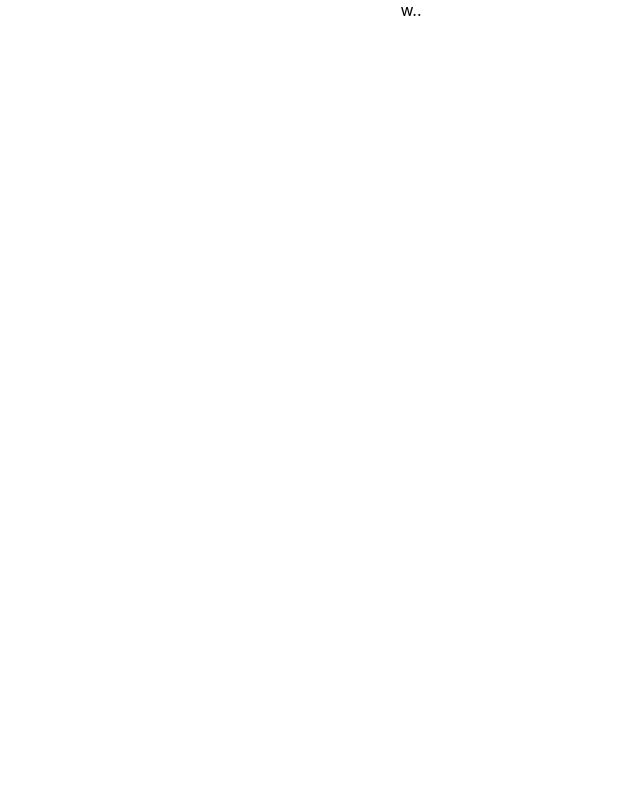
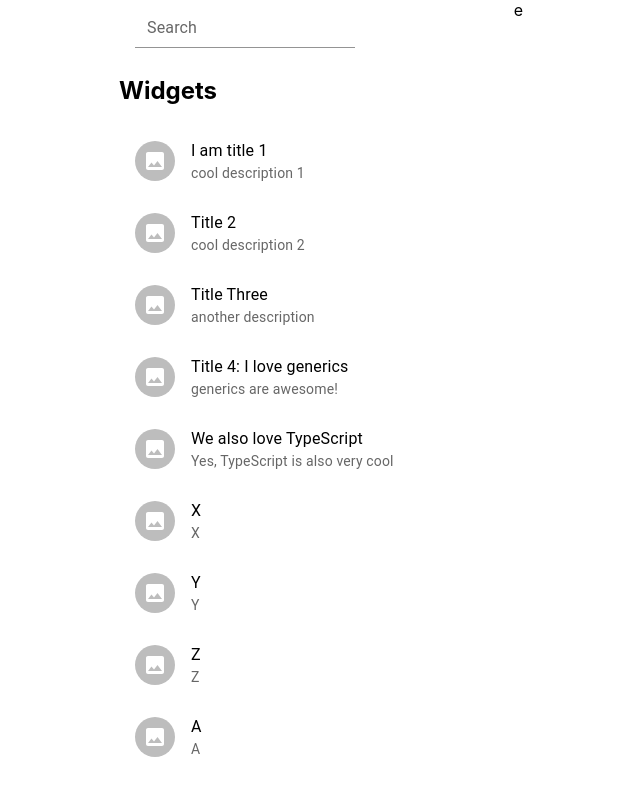
Before and after one commit to carlosavellar/tsx-generic-search, a React (Create React App) app: page / in a window 1280 px wide. Shown: the top 787 px of the page, without its empty margins (229-869 px from the left). Built offline with nearby package versions, Linux system fonts and the light colour scheme.

Commit message:
Search input

```diff
--- a/src/App.tsx
+++ b/src/App.tsx
@@ -1,9 +1,46 @@
-import React from 'react';
-import logo from './logo.svg';
-import './App.css';
+import React, { useState } from "react";
+import "./App.css";
+import { WidgetsComponent } from "./components/content/Widgets";
+import { widgets } from "./mocks/widgets";
+import List from "@mui/material/List";
+
+import { styled } from "@mui/material/styles";
+import Box from "@mui/material/Box";
+import Paper from "@mui/material/Paper";
+import Grid from "@mui/material/Grid";
+import Container from "@mui/material/Container";
+import { SearchInput } from "./components/Sorters";
+import { genericSearch } from "./utils/genericSearch";
 
 function App() {
-  return <div className="App">w..</div>;
+  const [query, setQuery] = useState<string>("");
+
+  return (
+    <Container maxWidth="sm">
+      <Grid container spacing={2}>
+        <Grid item xs={8}>
+          <SearchInput setInputQuery={setQuery} />
+        </Grid>
+        <Grid item xs={4}>
+          e
+        </Grid>
+        <List
+          sx={{ width: "100%", maxWidth: 360, bgcolor: "background.paper" }}
+        >
+          <div>
+            <h2>Widgets</h2>
+            {widgets
+              .filter((widget) =>
+                genericSearch(widget, ["title", "description"], query, true)
+              )
+              .map((widget) => {
+                return <WidgetsComponent key={widget.id} widget={widget} />;
+              })}
+          </div>
+        </List>
+      </Grid>
+    </Container>
+  );
 }
 
 export default App;
--- /dev/null
+++ b/src/components/Sorters.tsx
@@ -0,0 +1,34 @@
+import FormControl from "@mui/material/FormControl";
+import InputLabel from "@mui/material/InputLabel";
+import FormHelperText from "@mui/material/FormHelperText";
+import Input from "@mui/material/Input";
+import { useEffect, useState } from "react";
+
+interface ISearchInput<T> {
+  //   object: T extends {} ? T : never;
+  setInputQuery: (query: string) => void;
+}
+
+export const SearchInput = <T,>(props: ISearchInput<T>) => {
+  const { setInputQuery } = props;
+  const [query, setQuery] = useState<string>("");
+
+  useEffect(() => {
+    setInputQuery(query);
+  }, [setInputQuery, query]);
+
+  return (
+    <FormControl>
+      <InputLabel htmlFor="search" margin="dense" variant="filled">
+        Search
+      </InputLabel>
+      <Input
+        id="search"
+        name="search"
+        type="search"
+        value={query}
+        onChange={(event) => setQuery(event.target.value as any)}
+      />
+    </FormControl>
+  );
+};
--- /dev/null
+++ b/src/components/content/Widgets.tsx
@@ -0,0 +1,30 @@
+import React from "react";
+import { IWidget } from "../../interfaces/IWidget";
+import List from "@mui/material/List";
+import ListItem from "@mui/material/ListItem";
+import ListItemText from "@mui/material/ListItemText";
+import ListItemAvatar from "@mui/material/ListItemAvatar";
+import Avatar from "@mui/material/Avatar";
+import ImageIcon from "@mui/icons-material/Image";
+import WorkIcon from "@mui/icons-material/Work";
+import BeachAccessIcon from "@mui/icons-material/BeachAccess";
+
+interface IWidgetsComponent {
+  widget: IWidget;
+}
+
+export const WidgetsComponent = (props: IWidgetsComponent) => {
+  const { widget } = props;
+  return (
+    <div>
+      <ListItem>
+        <ListItemAvatar>
+          <Avatar>
+            <ImageIcon />
+          </Avatar>
+        </ListItemAvatar>
+        <ListItemText primary={widget.title} secondary={widget.description} />
+      </ListItem>
+    </div>
+  );
+};
--- /dev/null
+++ b/src/interfaces/IWidget.ts
@@ -0,0 +1,9 @@
+export interface IWidget {
+  title: string;
+  description: string;
+  id: number;
+  rating: number;
+  created: Date;
+  updated: Date;
+  isSpecialCard: boolean;
+}
--- /dev/null
+++ b/src/mocks/widgets.ts
@@ -0,0 +1,123 @@
+import { IWidget } from "../interfaces/IWidget";
+
+export const widgets: Array<IWidget> = [
+  {
+    title: "I am title 1",
+    description: "cool description 1",
+    id: 1,
+    rating: 10,
+    created: new Date(+new Date() - Math.floor(Math.random() * 10000000000)),
+    updated: new Date(+new Date() - Math.floor(Math.random() * 10000000000)),
+    isSpecialCard: false,
+  },
+  {
+    title: "Title 2",
+    description: "cool description 2",
+    id: 2,
+    rating: 7,
+    created: new Date(+new Date() - Math.floor(Math.random() * 10000000000)),
+    updated: new Date(+new Date() - Math.floor(Math.random() * 10000000000)),
+    isSpecialCard: true,
+  },
+  {
+    title: "Title Three",
+    description: "another description",
+    id: 3,
+    rating: 4,
+    created: new Date(+new Date() - Math.floor(Math.random() * 10000000000)),
+    updated: new Date(+new Date() - Math.floor(Math.random() * 10000000000)),
+    isSpecialCard: false,
+  },
+  {
+    title: "Title 4: I love generics",
+    description: "generics are awesome!",
+    id: 4,
+    rating: 6,
+    created: new Date(+new Date() - Math.floor(Math.random() * 10000000000)),
+    updated: new Date(+new Date() - Math.floor(Math.random() * 10000000000)),
+    isSpecialCard: false,
+  },
+  {
+    title: "We also love TypeScript",
+    description: "Yes, TypeScript is also very cool",
+    id: 5,
+    rating: 10,
+    created: new Date(+new Date() - Math.floor(Math.random() * 10000000000)),
+    updated: new Date(+new Date() - Math.floor(Math.random() * 10000000000)),
+    isSpecialCard: false,
+  },
+  {
+    title: "X",
+    description: "X",
+    id: 6,
+    rating: 10,
+    created: new Date(+new Date() - Math.floor(Math.random() * 10000000000)),
+    updated: new Date(+new Date() - Math.floor(Math.random() * 10000000000)),
+    isSpecialCard: false,
+  },
+  {
+    title: "Y",
+    description: "Y",
+    id: 7,
+    rating: 9,
+    created: new Date(+new Date() - Math.floor(Math.random() * 10000000000)),
+    updated: new Date(+new Date() - Math.floor(Math.random() * 10000000000)),
+    isSpecialCard: false,
+  },
+  {
+    title: "Z",
+    description: "Z",
+    id: 8,
+    rating: 1,
+    created: new Date(+new Date() - Math.floor(Math.random() * 10000000000)),
+    updated: new Date(+new Date() - Math.floor(Math.random() * 10000000000)),
+    isSpecialCard: true,
+  },
+  {
+    title: "A",
+    description: "A",
+    id: 9,
+    rating: 6,
+    created: new Date(+new Date() - Math.floor(Math.random() * 10000000000)),
+    updated: new Date(+new Date() - Math.floor(Math.random() * 10000000000)),
+    isSpecialCard: false,
+  },
+  {
+    title: "B",
+    description: "B",
+    id: 10,
+    rating: 0,
+    created: new Date(+new Date() - Math.floor(Math.random() * 10000000000)),
+    updated: new Date(+new Date() - Math.floor(Math.random() * 10000000000)),
+    isSpecialCard: false,
+  },
+  {
+    title: "C",
+    description: "C",
+    id: 11,
+    rating: 3,
+    created: new Date(+new Date() - Math.floor(Math.random() * 10000000000)),
+    updated: new Date(+new Date() - Math.floor(Math.random() * 10000000000)),
+    isSpecialCard: false,
+  },
+  {
+    title: "",
+    description:
+      "I am the description. This card has an empty, i.e. 'falsy' title :(",
+    id: 12,
+    rating: 5,
+    created: new Date(+new Date() - Math.floor(Math.random() * 10000000000)),
+    updated: new Date(+new Date() - Math.floor(Math.random() * 10000000000)),
+    isSpecialCard: false,
+  },
+  {
+    title:
+      "I am the title. This card has an empty, i.e. 'falsy' description :(",
+    description: "",
+    id: 13,
+    rating: 5,
+    created: new Date(+new Date() - Math.floor(Math.random() * 10000000000)),
+    updated: new Date(+new Date() - Math.floor(Math.random() * 10000000000)),
+    isSpecialCard: false,
+  },
+];
--- /dev/null
+++ b/src/utils/genericSearch.ts
@@ -0,0 +1,21 @@
+export const genericSearch = <T>(
+  object: T,
+  properties: Array<keyof T>,
+  query: string,
+  shouldBeCaseSensitive: boolean
+) => {
+  if (query === "") {
+    return true;
+  }
+  return properties.some((property) => {
+    const value = object[property];
+    if (typeof value === "string" || typeof value === "number") {
+      if (shouldBeCaseSensitive) {
+        return value.toString().toLowerCase().includes(query.toLowerCase());
+      } else {
+        return value.toString().includes(query);
+      }
+    }
+    return value;
+  });
+};
--- a/tsconfig.json
+++ b/tsconfig.json
@@ -18,7 +18,7 @@
     "resolveJsonModule": true,
     "isolatedModules": true,
     "noEmit": true,
-    "jsx": "react-jsx"
+    "jsx": "preserve"
   },
   "include": [
     "src"
```
Also changed, not shown: package.json (+7 -1 lines), src/generics/generics.ts (added, +25 -0 lines), 1 other file (tests, documents, lock files or other folders).
